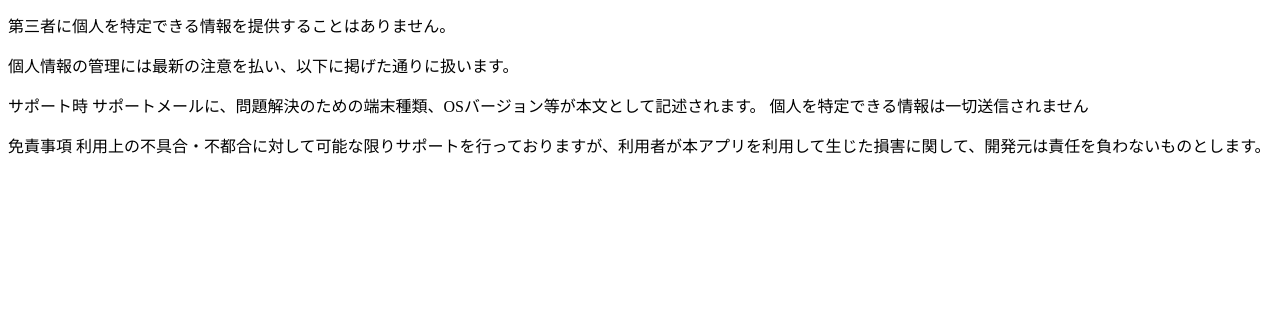
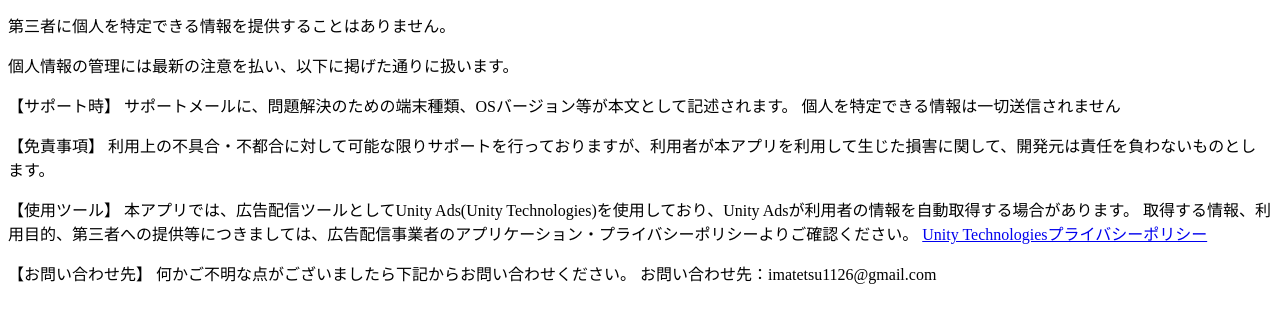
Before and after one commit to imaizumitetsuya/myproject, a plain HTML site: page index.html in a window 1280 px wide. Shown: the part 54-376 px from the top of the page. Drawn offline with Linux system fonts and the light colour scheme.

Commit message:
Add files via upload

```diff
--- a/index.html
+++ b/index.html
@@ -11,12 +11,23 @@
 
   <p>個人情報の管理には最新の注意を払い、以下に掲げた通りに扱います。</p>
 
-  <P>サポート時
+  <P>【サポート時】
     サポートメールに、問題解決のための端末種類、OSバージョン等が本文として記述されます。
 個人を特定できる情報は一切送信されません</P>
 
-<p>免責事項
+<p>【免責事項】
 利用上の不具合・不都合に対して可能な限りサポートを行っておりますが、利用者が本アプリを利用して生じた損害に関して、開発元は責任を負わないものとします。</p>
+
+<p>【使用ツール】
+  本アプリでは、広告配信ツールとしてUnity Ads(Unity Technologies)を使用しており、Unity Adsが利用者の情報を自動取得する場合があります。 取得する情報、利用目的、第三者への提供等につきましては、広告配信事業者のアプリケーション・プライバシーポリシーよりご確認ください。
+  <a href="https://unity3d.com/jp/legal/privacy-policy" target="_blank">
+    Unity Technologiesプライバシーポリシー</a>
+</p>
+<p>
+【お問い合わせ先】
+何かご不明な点がございましたら下記からお問い合わせください。
+お問い合わせ先：imatetsu1126@gmail.com
+</p>
 
 </body>
 </html>
```
